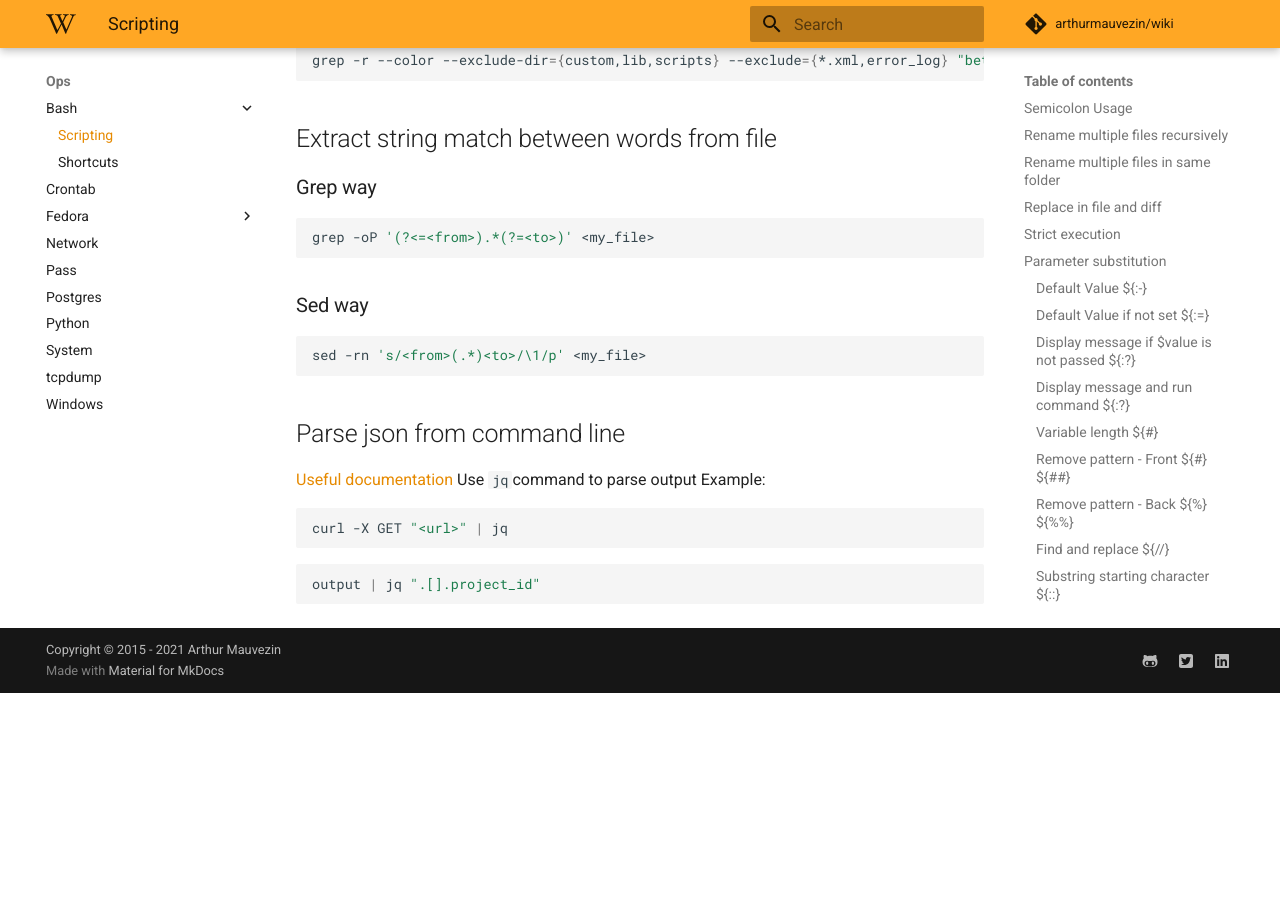
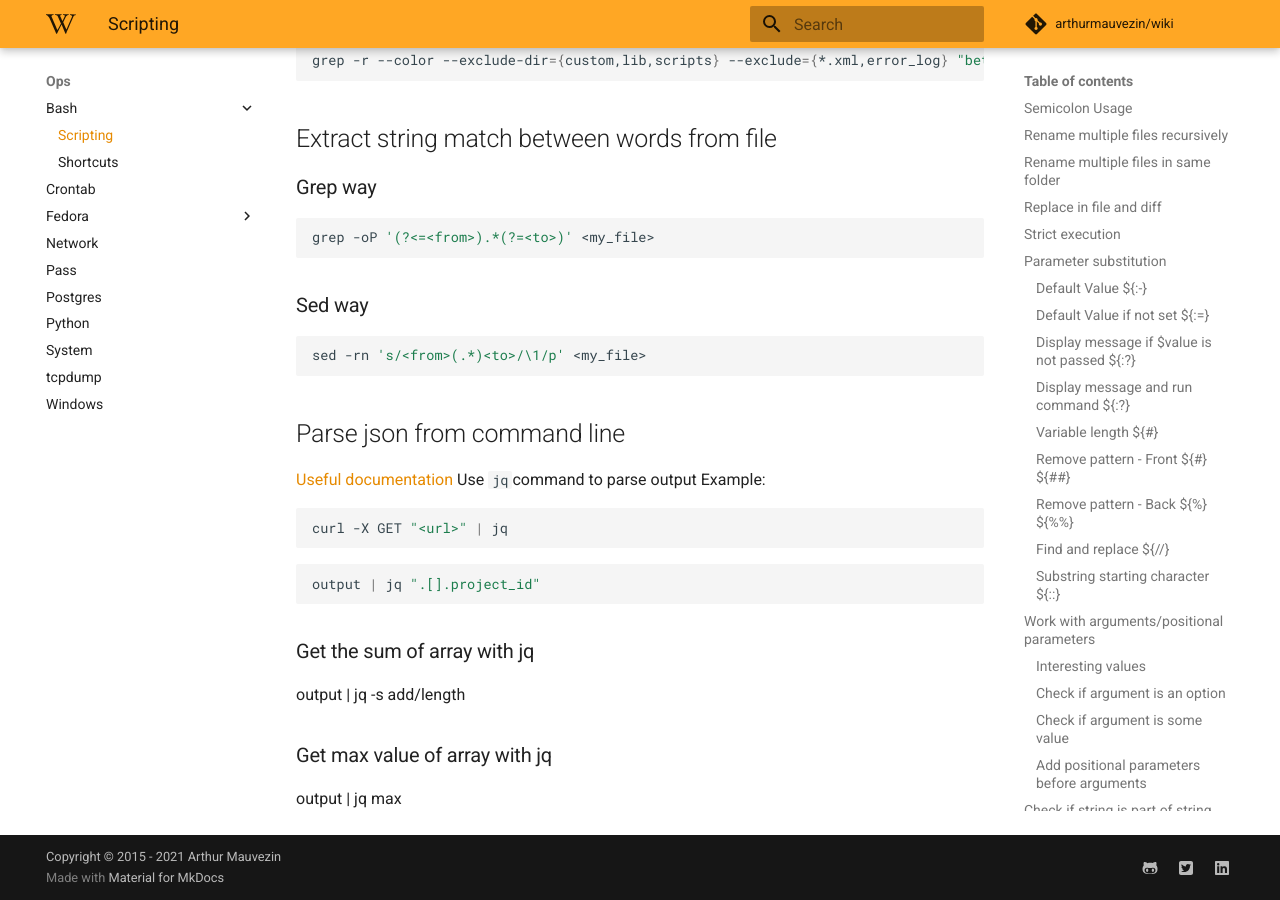
Before and after one commit to arthurmauvezin/wiki, an MkDocs documentation site: the page built from docs/bash/scripting.md, in a window 1280 px wide and 900 px high, scrolled down 5296 px. Built offline with MkDocs 1.6.1 and Material for MkDocs 9.7.7, drawn with Linux system fonts in a browser that asks for light colours; comment, search, counter and statistics services are not loaded; before the commit the page ends 5989 px from its top, so only the background shows below that.

Commit message:
Update scripting.md

````diff
--- a/docs/bash/scripting.md
+++ b/docs/bash/scripting.md
@@ -228,3 +228,9 @@ curl -X GET "<url>" | jq
 ```bash
 output | jq ".[].project_id"
 ```
+
+### Get the sum of array with jq
+output | jq -s add/length
+
+### Get max value of array with jq
+output | jq max
````
